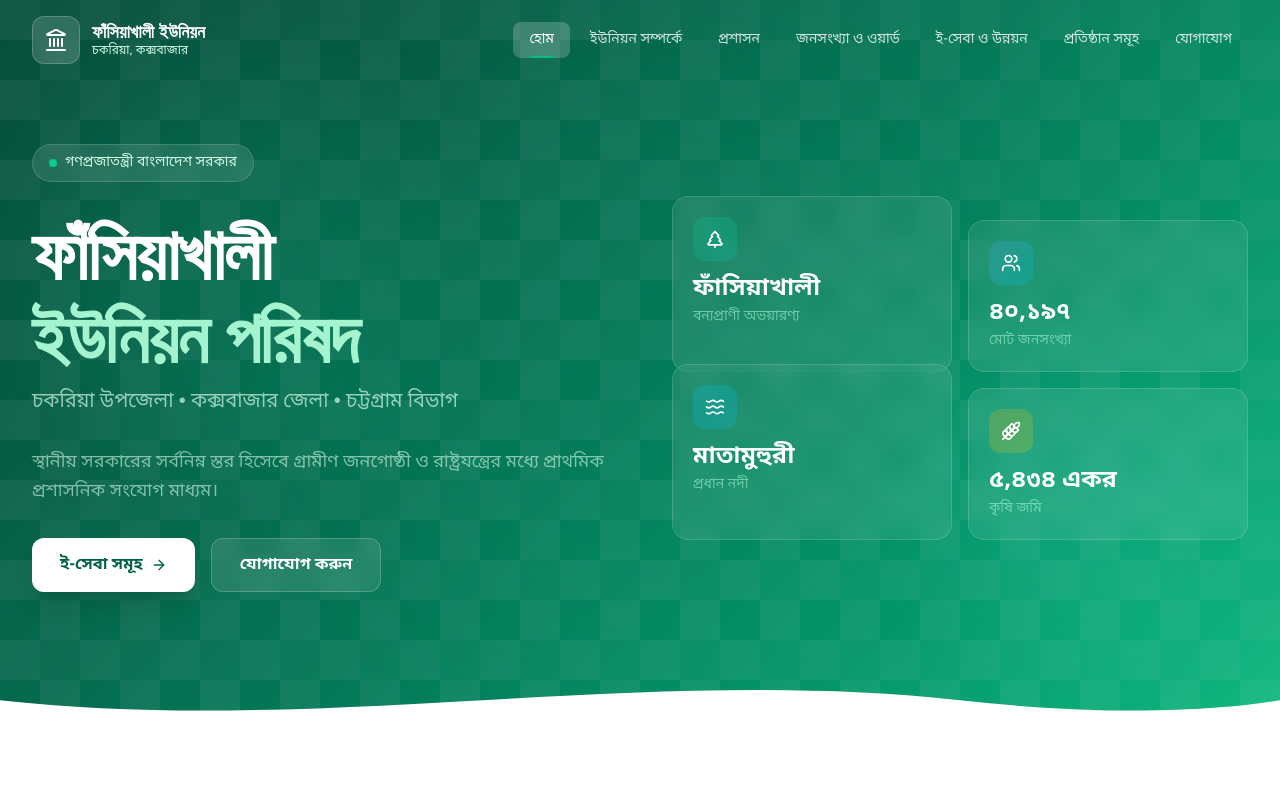
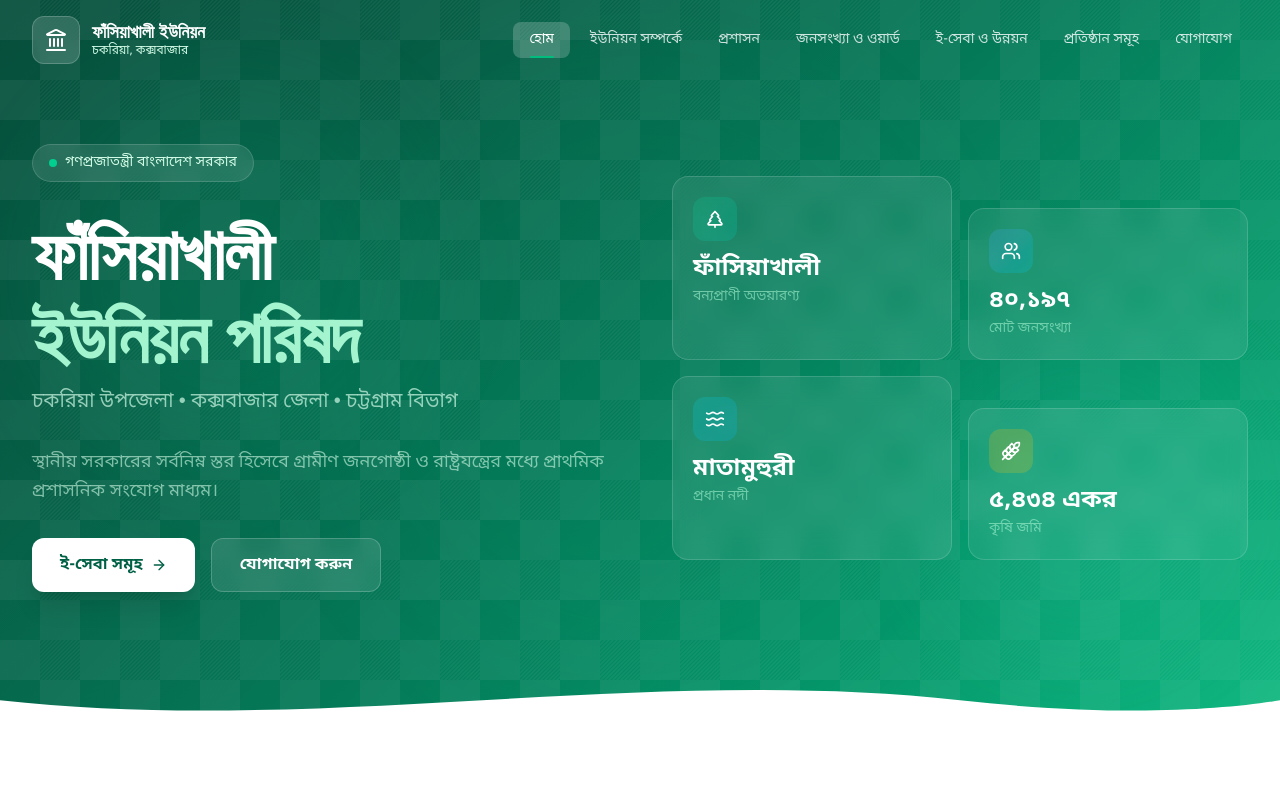
Before and after one commit to Asif10H/Fashiakhali-Union, a Next.js app: page / in a window 1280 px wide. Shown: the top 800 px of the page. Built offline with nearby package versions, Linux system fonts and the light colour scheme; a web font is replaced by a local one.

Commit message:
feat: implement homepage UI with hero section, statistics, and e-services grid

```diff
--- a/app/page.js
+++ b/app/page.js
@@ -90,7 +90,7 @@ export default function HomePage() {
               ].map((item, i) => (
                 <div
                   key={i}
-                  className={`glass rounded-2xl p-5 hover:bg-white/12 transition-all duration-300 hover:-translate-y-1 ${i === 1 ? "mt-6" : ""} ${i === 2 ? "-mt-6" : ""}`}
+                  className={`glass rounded-2xl p-5 hover:bg-white/12 transition-all duration-300 hover:-translate-y-1 ${i % 2 === 1 ? "mt-8" : ""}`}
                 >
                   <div className={`w-11 h-11 rounded-xl bg-gradient-to-br ${item.color} flex items-center justify-center mb-3`}>
                     <item.icon className="w-5 h-5 text-white" />
```
